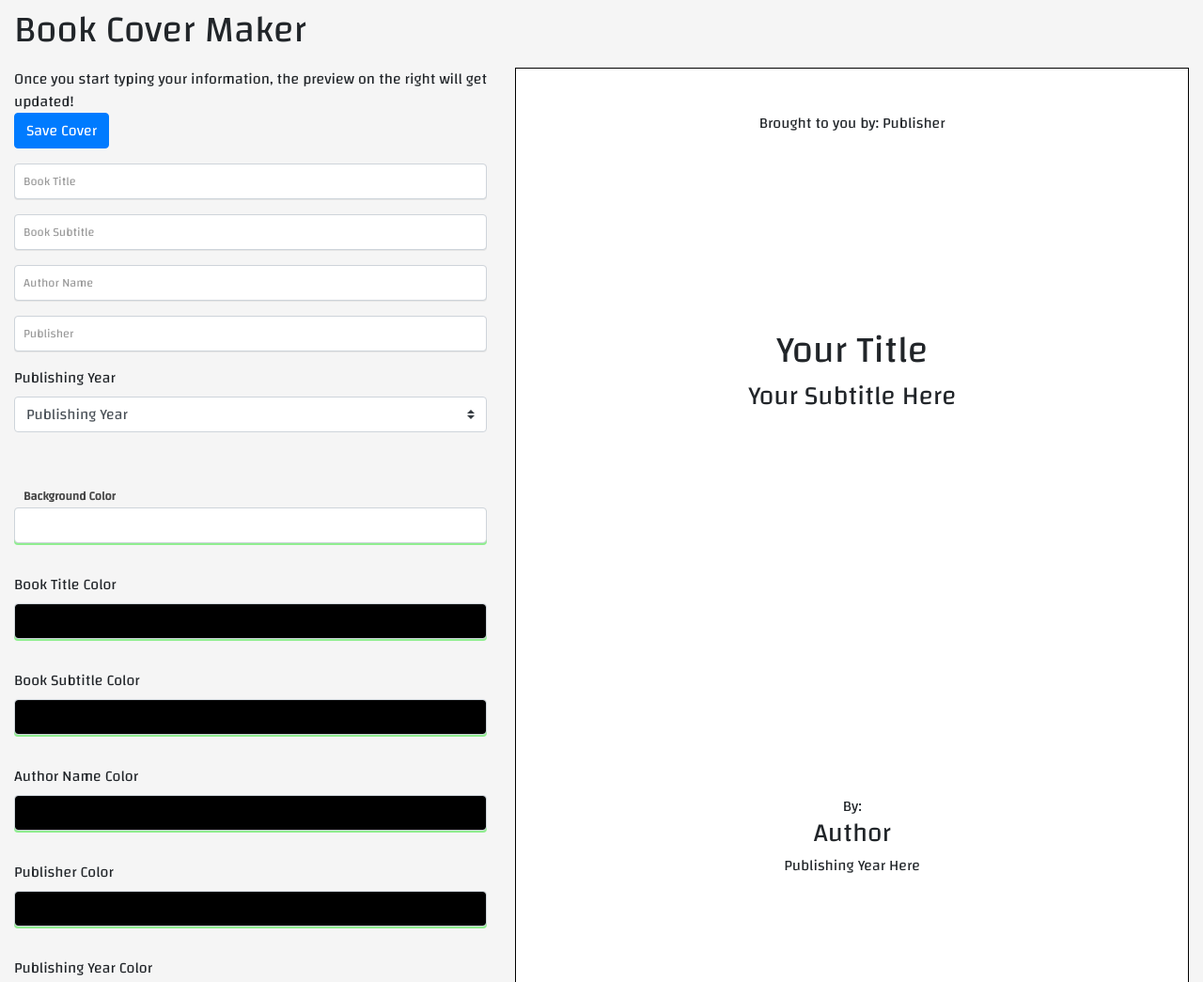
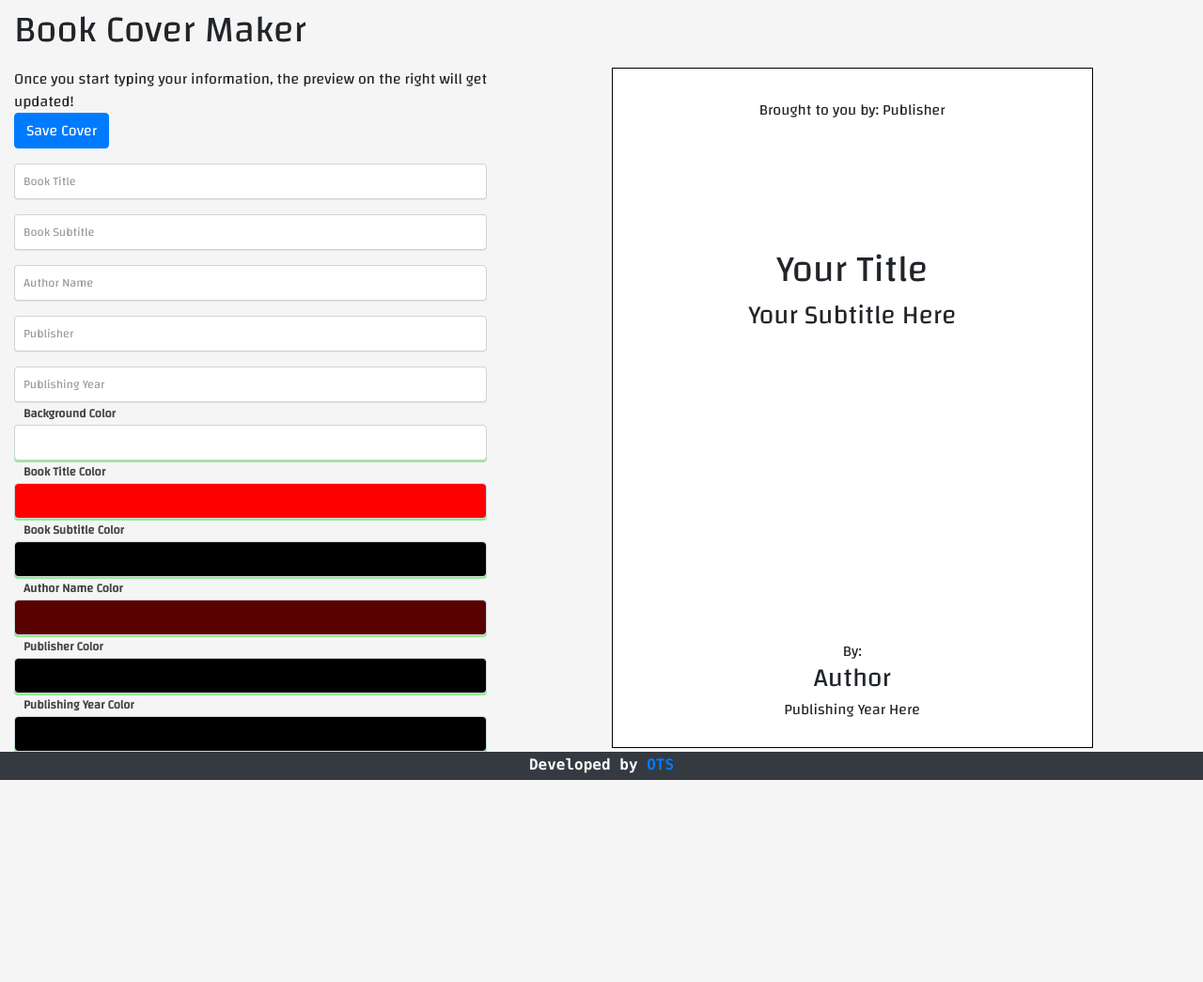
Before and after one commit to OmarTaherSaad/BookCoverMaker, a plain HTML site: page index.html in a window 1280 px wide. Shown: the top 1045 px of the page at 94% size. After the commit the page ends 830 px from the top, so only its background shows below. Drawn offline with Linux system fonts and the light colour scheme.

Commit message:
Fix A4 size & Update to Bootstrap 4.3

```diff
--- a/css/MainStyle.css
+++ b/css/MainStyle.css
@@ -26,19 +26,47 @@ footer {
 }
 /* Sticky footer styles END
 -------------------------------------------------- */
+@media (max-width: 575.98px) {
 	#BookCover {
 		border: black 1px solid;
-	width: 100%;
+		width: 90vw;
+		height: 127.285vw;
 		padding-top: 4%;
 		padding-bottom: 10%;
 		background-color: white;
 	}
+
 	#Titles {
-	margin: 200px 0;
+		margin: 8vw 0;
 	}
+
 	#AuthorAndYear {
-	margin: 200px 0 50px 0;
+		margin: 35vw 0 0;
 	}
+
 	#PublisherContainer {
-	margin-top: 20px;
+		margin-top: 0.5vw;
 	}
+}
+@media (min-width: 576px) {
+	#BookCover {
+		border: black 1px solid;
+		width: 40vw;
+		height: 56.571vw;
+		padding-top: 4%;
+		padding-bottom: 10%;
+		background-color: white;
+	}
+
+	#Titles {
+		margin: 10vw 0;
+	}
+
+	#AuthorAndYear {
+		margin: 15vw 0 0;
+	}
+
+	#PublisherContainer {
+		margin-top: 0.5vw;
+	}
+}
--- a/css/forms.css
+++ b/css/forms.css
@@ -5,7 +5,7 @@
 }
 
 .form-group.focused {
-	margin: 2em 0 0 !important;
+	margin: 1.5em 0 0 !important;
 }
 
 label:not(.no-effect-label) {
--- a/index.html
+++ b/index.html
@@ -1,9 +1,10 @@
 <!DOCTYPE html>
 <html lang="en">
+
   <head>
     <!-- Required meta tags -->
     <meta charset="utf-8" />
-    <meta name="viewport" content="width=device-width, initial-scale=1, shrink-to-fit=no"/>
+    <meta name="viewport" content="width=device-width, initial-scale=1, shrink-to-fit=no" />
 
     <!-- Bootstrap CSS -->
     <link rel="stylesheet" href="css/bootstrap.min.css" />
@@ -15,11 +16,12 @@
 
     <title>Book Cover Maker</title>
 
-    <link rel="stylesheet" type="text/css" href="css/forms.css"/>
-    <link rel="stylesheet" type="text/css" href="css/pace.css"/>
+    <link rel="stylesheet" type="text/css" href="css/forms.css" />
+    <link rel="stylesheet" type="text/css" href="css/pace.css" />
     <script type="text/javascript" src="js/forms.js"></script>
     <script type="text/javascript" src="js/html2canvas.min.js"></script>
   </head>
+
   <body>
     <div class="container-fluid pt-2">
       <h1>Book Cover Maker</h1>
@@ -29,24 +31,72 @@
           <br>
           <button class="btn btn-primary" id="SaveBtn">Save Cover</button>
           <form id="DataForm">
+            <!-- Data -->
+            <div class='form-group'>
+              <label>Book Title</label>
+              <input type='text' class='form-control' name='BookTitle' />
+            </div>
+            <div class='form-group'>
+              <label>Book Subtitle</label>
+              <input type='text' class='form-control' name='BookSubtitle' />
+            </div>
+            <div class='form-group'>
+              <label>Author Name</label>
+              <input type='text' class='form-control' name='AuthorName' />
+            </div>
+            <div class='form-group'>
+              <label>Publisher</label>
+              <input type='text' class='form-control' name='Publisher' />
+            </div>
+            <div class='form-group'>
+              <label>Publishing Year</label>
+              <input type='text' class='form-control' name='PublishingYear' />
+            </div>
+            <!-- Colors -->
+            <div class='form-group focused'>
+              <label>Background Color</label>
+              <input class='form-control jscolor filled' name='BGColor' value='white' />
+              </div>
+            <div class='form-group focused'>
+              <label>Book Title Color</label>
+              <input class='form-control jscolor filled' name='BookTitleColor' value="#FF0000"/>
+            </div>
+            <div class='form-group focused'>
+              <label>Book Subtitle Color</label>
+              <input class='form-control jscolor filled' name='BookSubtitleColor' value="#000000"/>
+            </div>
+            <div class='form-group focused'>
+              <label>Author Name Color</label>
+              <input class='form-control jscolor filled' name='AuthorNameColor' value="#590000"/>
+            </div>
+            <div class='form-group focused'>
+              <label>Publisher Color</label>
+              <input class='form-control jscolor filled' name='PublisherColor' value="#000000"/>
+            </div>
+            <div class='form-group focused'>
+              <label>Publishing Year Color</label>
+              <input class='form-control jscolor filled' name='PublishingYearColor' value="#000000"/>
+            </div>
           </form>
         </div>
 
         <div class="col-12 col-md-7">
           <!--Cover Preview-->
-					<section id="BookCover">
+          <section id="BookCover" class="mx-auto my-3 my-md-0">
             <div class="row justify-content-center text-center">
               <div class="col-12" id="PublisherContainer">
-                <h6>Brought to you by: <span id="Publisher">Publisher</span></h6>
+                <h6 data-toggle="tooltip" data-placement="left" title="Publisher">Brought to you by: <span id="Publisher">Publisher</span></h6>
               </div>
               <div class="col-12" id="Titles">
                 <h1 id="BookTitle" data-toggle="tooltip" data-placement="left" title="Your Title">Your Title</h1>
-                <h3 id="BookSubtitle" data-toggle="tooltip" data-placement="left" title="Your Subtitle">Your Subtitle Here</h3>
+                <h3 id="BookSubtitle" data-toggle="tooltip" data-placement="left" title="Your Subtitle">Your Subtitle
+                  Here</h3>
               </div>
               <div class="col-12" id="AuthorAndYear">
                 <span>By:</span>
                 <h3 id="AuthorName" data-toggle="tooltip" data-placement="left" title="Author">Author</h3>
-                <h6 id="PublishingYear" data-toggle="tooltip" data-placement="left" title="Publishing Year">Publishing Year Here</h6>
+                <h6 id="PublishingYear" data-toggle="tooltip" data-placement="left" title="Publishing Year">Publishing
+                  Year Here</h6>
               </div>
             </div>
           </section>
@@ -54,13 +104,13 @@
       </div>
     </div>
     <!--Footer Start-->
-    <footer class="footer text-center bg-light text-dark">
+    <footer class="footer text-center bg-dark text-light">
       <div class="container">
         <div class="row justify-content-center align-items-center py-1">
           <div class="col-12">
-            <h6 class="text-monospace mb-0">
+            <h6 class="text-monospace mb-0 text-light font-weight-bold">
               Developed by
-              <a href="mailto:omartahersaad@outlook.com">Omar Taher Saad</a>
+              <a href="mailto:work@otscommunity.com">OTS</a>
             </h6>
           </div>
         </div>
@@ -76,7 +126,7 @@
           <div class="modal-body">
             <h2>You can download the cover by right-clicking it and choosing "save image as"</h2>
             <span>or click outside this rectangle to return to editing.</span>
-            <canvas id="previewImage"></canvas>
+            <canvas id="previewImage" class="w-100"></canvas>
           </div>
           <div class="modal-footer">
             <button type="button" class="btn btn-secondary" data-dismiss="modal">Close</button>
@@ -96,59 +146,30 @@
       //Footer Year
       $date = new Date();
       $("#CurrentYear").html($date.getFullYear());
-			//Main Info
-			var dataFields = {
-				"Book Title" : "#000000",
-				'Book Subtitle': "#000000",
-				'Author Name': "#000000",
-				'Publisher': "#000000",
-				'Publishing Year': "#000000"
-			};
-			var MainForm = '';
-			var ColorsForm = "<div class= 'form-group focused'><label>Background Color</label><input class='form-control jscolor filled' name='BGColor' value='white'/></div>";
-			for(var value in dataFields) {
-				Color = dataFields[value];
-        //Coloring
-        ColorsForm += "<div class= 'form-group focused'><label class='colorLabel no-effect-label'>" + value + " Color</label><input class='form-control jscolor filled' name='" + value.replace(" ", "") + "Color' value='" + Color + "'/></div>";
-        if (value.includes("Year")) {
-          MainForm += "<div class= 'form-group'><label class='no-effect-label'>" + value + "</label><select class='custom-select' name='"+value.replace(" ", "")+"'><option selected>Publishing Year</option>";
-          for (var i = 0; i < 200; i++) {
-            MainForm += "<option>"+($date.getFullYear()-i)+"</option>";
-          }
-          MainForm += "</select></div>";
-          continue;
-        }
-				MainForm += "<div class= 'form-group'><label>" + value + "</label><input type='text' class='form-control' name='" + value.replace(" ", "") + "'/></div>";
-
-			}
-			MainForm += "<br><br>";
-			document.getElementById("DataForm").innerHTML += MainForm + ColorsForm;
 
       //Enable tooltip on page load
       $('[data-toggle="tooltip"]').tooltip();
 
       //Detect Input change and update cover
-      $("input:not(.jscolor)").on("change keyup paste",function () {
+      $("input:not(.jscolor)").on("change keyup paste", function ()
+      {
         var id = $(this).attr("name");
         $("#" + id).html($(this).val());
       });
-      //Year Change
-      $("select").change(function() {
-        var id = $(this).attr("name");
-        $("#" + id).html(this.value);
-      });
       //Colors Changing
-      $(".jscolor").on("change keyup paste", function () {
+      $(".jscolor").on("change keyup paste", function ()
+      {
         if ($(this).attr("name") == "BGColor") {
           $("#BookCover").css("background-color", "#" + $(this).val());
         }
         var id = $(this).attr("name");
-        id = id.replace("Color","");
-        $("#" + id).css('color',"#"+$(this).val());
+        id = id.replace("Color", "");
+        $("#" + id).css('color', "#" + $(this).val());
       });
 
       //Render Cover as Image and show it inside a modal
-        $("#SaveBtn").on('click', function () {
+      $("#SaveBtn").on('click', function ()
+      {
         html2canvas($("#BookCover")[0], {
           canvas: $("#previewImage")[0]
         });
@@ -156,4 +177,5 @@
       });
     </script>
   </body>
+
 </html>
--- a/js/MainScript.js
+++ b/js/MainScript.js
@@ -1,13 +1,5 @@
 $(document).ready(function () {
 	$("html, body").animate({scrollTop: 0}, 1000, 'swing');
-	//Add .active to current navbar button
-	var url = window.location.href;
-	if (url.includes('?')) {
-		url = url.substr(0,url.indexOf('?'));
-	}
-	$('ul.navbar-nav a').filter(function() {
-		 return this.href == url;
-	}).addClass("active").closest(".nav-item").addClass("active");
 	//Dynamic Sticky footer
 	$("body > div.container-fluid").first().css("min-height","calc(100vh - "+($("nav").outerHeight()+$("footer").outerHeight())+"px)");
 });
```
Also changed, not shown: css/bootstrap.min.css, js/bootstrap.min.js, 1 other file. Lines whose indentation alone changed are shown as unchanged.
